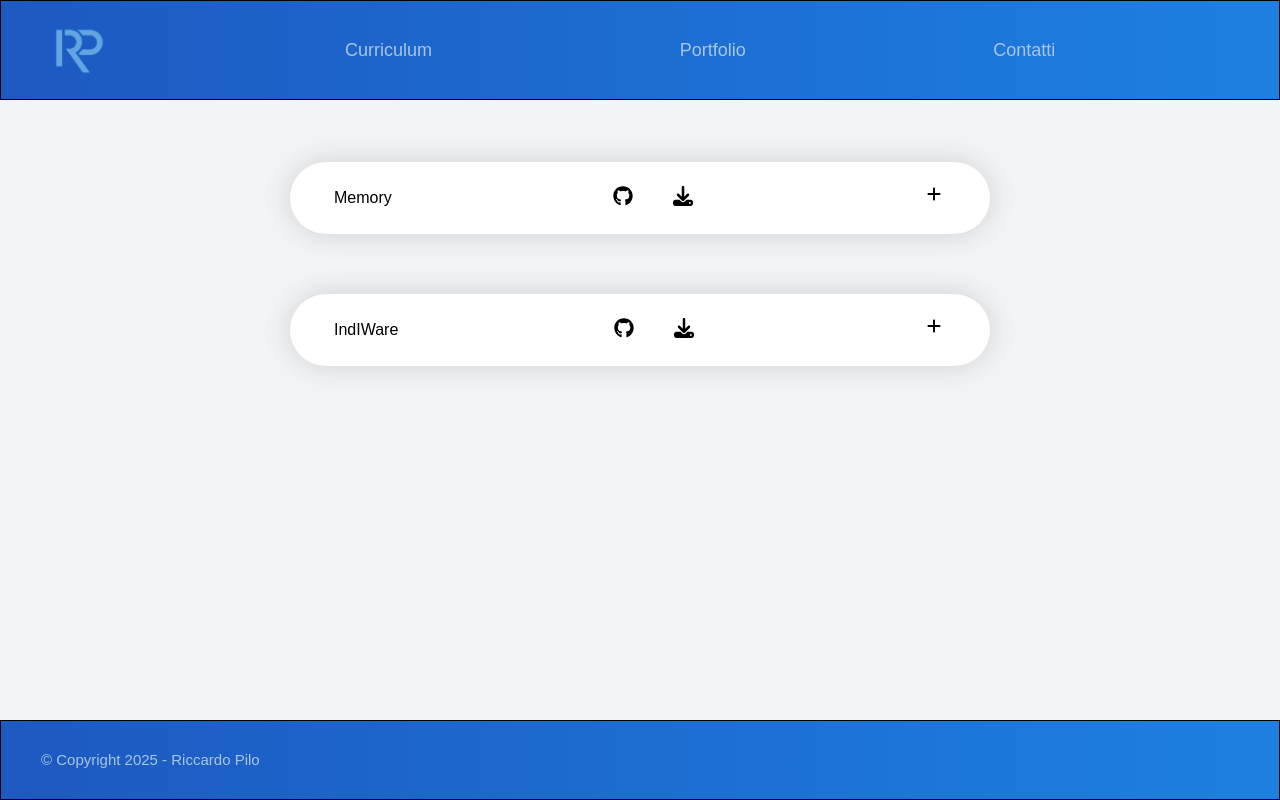
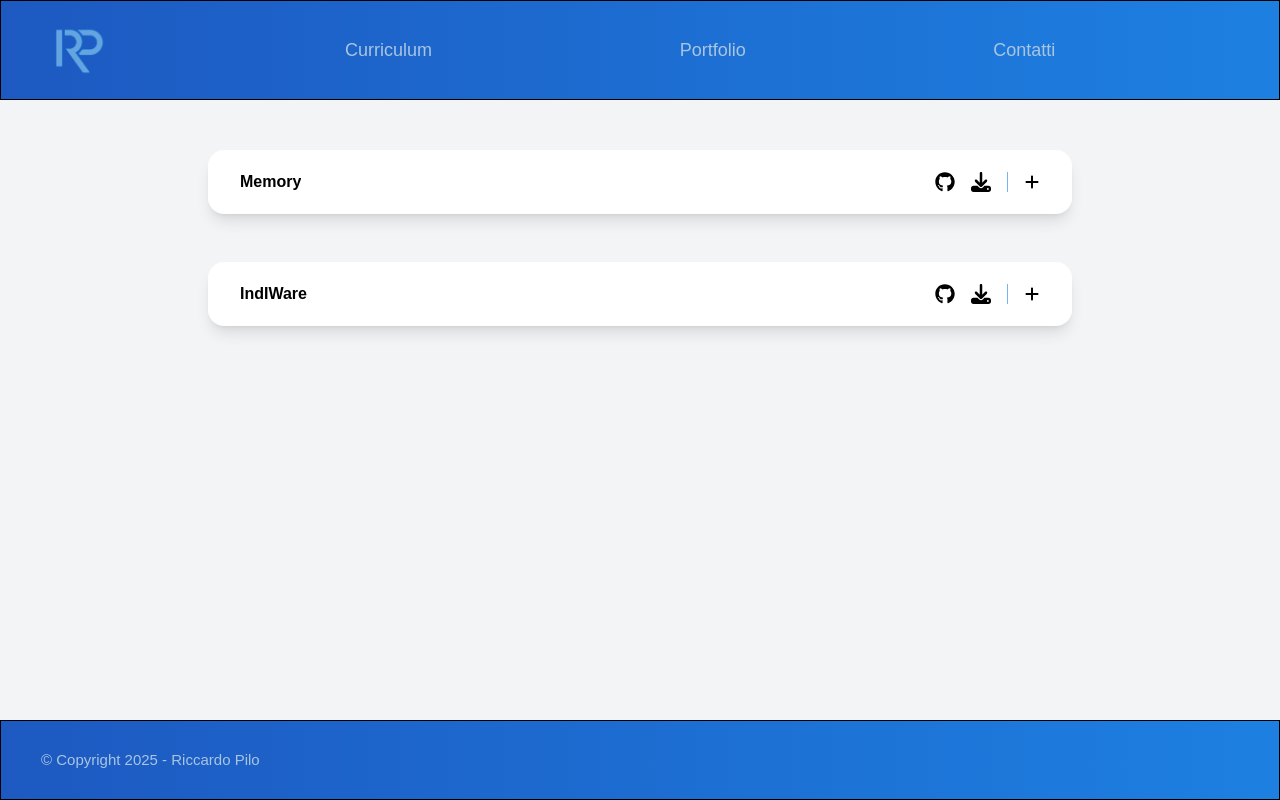
Before and after one commit to Hiroshisar/riccardo-pilo.it, a React (Vite) app: page /portfolio in a window 1280 px wide. Built offline with nearby package versions, Linux system fonts and the light colour scheme; a web font is replaced by a local one.

Commit message:
design fixes

```diff
--- a/package.json
+++ b/package.json
@@ -13,6 +13,7 @@
     "@octokit/core": "^7.0.6",
     "@tailwindcss/vite": "^4.2.2",
     "dotenv": "^17.3.1",
+    "framer-motion": "^12.38.0",
     "react": "^19.2.4",
     "react-dom": "^19.2.4",
     "react-icons": "^5.6.0",
--- a/src/components/Card.tsx
+++ b/src/components/Card.tsx
@@ -1,6 +1,7 @@
 import { FaDownload, FaGithub, FaMinus, FaPlus } from "react-icons/fa6";
 import { formatDate } from "../utils/helpers";
 import type { repoDataType } from "../utils/types";
+import { motion, AnimatePresence } from "framer-motion";
 
 function Card({
   card,
@@ -16,6 +17,7 @@ function Card({
   const handleToggle = () => {
     onOpen(isOpen ? -1 : card.id);
   };
+
   function handleDownload() {
     const url = `https://github.com/Hiroshisar/${card.name}/archive/refs/heads/${card.default_branch}.zip`;
 
@@ -33,48 +35,82 @@ function Card({
   };
 
   return (
-    <div
-      className="mx-auto mt-9 flex w-96 flex-col gap-6 sm:mt-15 sm:w-125 md:w-175"
+    <div className="mx-auto mt-5 w-full max-w-4xl px-4 sm:mt-12">
+      <motion.div
+        layout
         onClick={handleToggle}
+        className={`cursor-pointer rounded-2xl border-y-4 border-white bg-white shadow-lg`}
+        transition={{
+          layout: {
+            duration: 0.4,
+            type: "spring",
+            bounce: 0.3
+          }
+        }}
+        whileHover={{ scale: 1.01 }}
+        whileTap={{ scale: 0.99 }}
       >
-      <div
-        className={`cursor-pointer items-center ${isOpen ? "rounded-lg" : "rounded-full"} border-t-4 border-b-4 border-white bg-white px-6 py-5 pr-12 shadow-[0_0_30px_rgba(0,0,0,0.15)]`}
-      >
-        <div className="grid align-middle">
-          <div className="flex">
-            <div className="w-20 rounded-md pl-5">{card.name}</div>
-            <div className="flex w-full justify-evenly gap-3 rounded-md">
-              <div className="ml-auto flex gap-10">
+        <div className="flex items-center justify-between gap-4 px-5 py-4 sm:px-8">
+          <span className="truncate text-sm font-semibold sm:text-base">
+            {card.name}
+          </span>
+
+          <div className="flex items-center gap-4">
+            <div className="flex items-center gap-4">
               <FaGithub
-                  className="hover:text-primary size-5"
+                className="hover:text-primary size-5 transition"
                 onClick={(e) => {
                   e.stopPropagation();
                   handleRedirect();
                 }}
               />
               <FaDownload
-                  className="hover:text-primary size-5"
+                className="hover:text-primary size-5 transition"
                 onClick={(e) => {
                   e.stopPropagation();
                   handleDownload();
                 }}
               />
             </div>
-              <div className="ml-auto">{isOpen ? <FaMinus /> : <FaPlus />}</div>
+
+            <div className="bg-primary/60 h-5 w-px" />
+
+            <motion.div
+              className="hover:text-primary"
+              animate={{ rotate: isOpen ? 180 : 0 }}
+            >
+              {isOpen ? <FaMinus /> : <FaPlus />}
+            </motion.div>
           </div>
         </div>
+
+        <AnimatePresence initial={false}>
           {isOpen && (
-            <div className="text-body-sm overflow-hidden rounded-md">
-              <div className="text-label text-subtitle mt-2 pl-5">
-                {card ? formatDate(card.createdAt) : ""}
+            <motion.div
+              key="content"
+              initial={{ opacity: 0, height: 0, scale: 0.98 }}
+              animate={{ opacity: 1, height: "auto", scale: 1 }}
+              exit={{ opacity: 0, height: 0, scale: 0.98 }}
+              transition={{
+                duration: 0.35,
+                type: "spring",
+                bounce: 0.25
+              }}
+              className="overflow-hidden"
+            >
+              <div className="px-5 pb-5 sm:px-8">
+                <div className="mt-2 text-xs text-gray-500 sm:text-sm">
+                  {formatDate(card.createdAt)}
                 </div>
-              <div className="text-body-sm text-primary-complement mt-3 text-right">
+
+                <div className="text-primary-complement mt-3 text-right text-sm sm:text-base">
                   {card.description}
                 </div>
               </div>
+            </motion.div>
           )}
-        </div>
-      </div>
+        </AnimatePresence>
+      </motion.div>
     </div>
   );
 }
--- /dev/null
+++ b/src/components/CurriculumItem.tsx
@@ -0,0 +1,26 @@
+import type { workDataType } from "../utils/types";
+
+function CurriculumItem({ item }: { item: workDataType }) {
+  return (
+    <div className="mt-2 border">
+      <div>
+        {item.type} - {item.startDate}{" "}
+        {item.endDate
+          ? item.endDate === item.startDate
+            ? ""
+            : ` - ${item.endDate}`
+          : "- current"}
+      </div>
+      <div>{item.employer}</div>
+      {item.activities && (
+        <ul className="list-disc space-y-1 pl-10">
+          {item.activities.map((act) => (
+            <li>{act}</li>
+          ))}
+        </ul>
+      )}
+    </div>
+  );
+}
+
+export default CurriculumItem;
--- a/src/components/Footer.tsx
+++ b/src/components/Footer.tsx
@@ -1,7 +1,7 @@
 function Footer() {
   return (
     <div className="from-primary to-primary-complement flex h-15 gap-2 border bg-linear-to-l sm:h-20">
-      <p className="text-mediumText text-navbar-text ml-10 flex items-center">
+      <p className="text-smallText sm:text-mediumText text-navbar-text ml-10 flex items-center">
         © Copyright 2025 - Riccardo Pilo
       </p>
     </div>
--- /dev/null
+++ b/src/data/content.ts
@@ -0,0 +1,48 @@
+import type { workDataType } from "../utils/types";
+
+export const about: string =
+  "Avendo da sempre la passione per i computer e per le nuove tecnologie, ho intrapreso un percorso di studi che mi porterà a lavorare in ICT. Mi stimola l’idea di sviluppare sempre nuove abilità, imparo in fretta, cerco sempre la soluzione migliore ad ogni problema, e grazie alle esperienze lavorative passate ho sviluppato le mie capacità relazionali e di team working.";
+
+export const curriculumWorkData: workDataType[] = [
+  {
+    startDate: "03/2025",
+    endDate: "03/2025",
+    type: "Stage",
+    employer: "NC8 Software",
+    activities: [
+      "Progetto formativo - Sviluppo di un applicativo per un azienda di recupero crediti in linguaggio C#",
+      "Utilizzo del framework front-end Blazor, integrato con Mudblazor, e di tecnologie come Entity Framework, .NET, oltre a HTML, CSS e Javascript",
+      "Creazione e gestione di operazioni CRUD per un database relazionale Microsoft SQL Server"
+    ]
+  },
+  {
+    startDate: "03/2023",
+    endDate: "04/2023",
+    type: "Stage",
+    employer: "Softfobia S.r.l",
+    activities: [
+      "Progetto formativo - Sviluppo di un applicativo per un azienda di noleggio biciclette in linguaggio Java",
+      "Creazione del front-end con HTML e CSS, gestione del front-end e del back-end con Java",
+      "Creazione e gestione di operazioni CRUD per un database relazionale Oracle"
+    ]
+  },
+  {
+    startDate: "12/2020",
+    endDate: "12/2023",
+    type: "Caregiver",
+    employer: "Familiari",
+    activities: ["Assistenza a parente disabile (L.104/1992)"]
+  },
+  {
+    startDate: "06/2016",
+    endDate: "10/2020",
+    type: "Call center operator",
+    employer: "Konnexio S.C.R.L."
+  },
+  {
+    startDate: "10/2013",
+    endDate: "05/2026",
+    type: "Titolare",
+    employer: "Allegra - Libreria universitaria"
+  }
+];
--- a/src/pages/Curriculum.tsx
+++ b/src/pages/Curriculum.tsx
@@ -1,7 +1,15 @@
+import CurriculumItem from "../components/CurriculumItem";
+import { curriculumWorkData } from "../data/content";
+import type { workDataType } from "../utils/types";
+
 function Curriculum() {
   return (
     <>
-      <div>CURRICULUM</div>
+      <div>
+        {curriculumWorkData.map((work: workDataType, index) => (
+          <CurriculumItem key={index} item={work} />
+        ))}
+      </div>
     </>
   );
 }
--- a/src/pages/Home.tsx
+++ b/src/pages/Home.tsx
@@ -1,5 +1,7 @@
+import { about } from "../data/content";
+
 function Home() {
-  return <div>HOME</div>;
+  return <div>{about}</div>;
 }
 
 export default Home;
--- a/src/pages/Portfolio.tsx
+++ b/src/pages/Portfolio.tsx
@@ -112,7 +112,7 @@ function Portfolio() {
   if (loading) return <Spinner />;
 
   return (
-    <div>
+    <div className="mt-10">
       {repos.map((repo: fetchedDataType) => (
         <Card
           key={repo.id}
```
Also changed, not shown: src/utils/types.ts (+8 -0 lines), 1 other file (tests, documents, lock files or other folders). Lines whose indentation alone changed are shown as unchanged.
